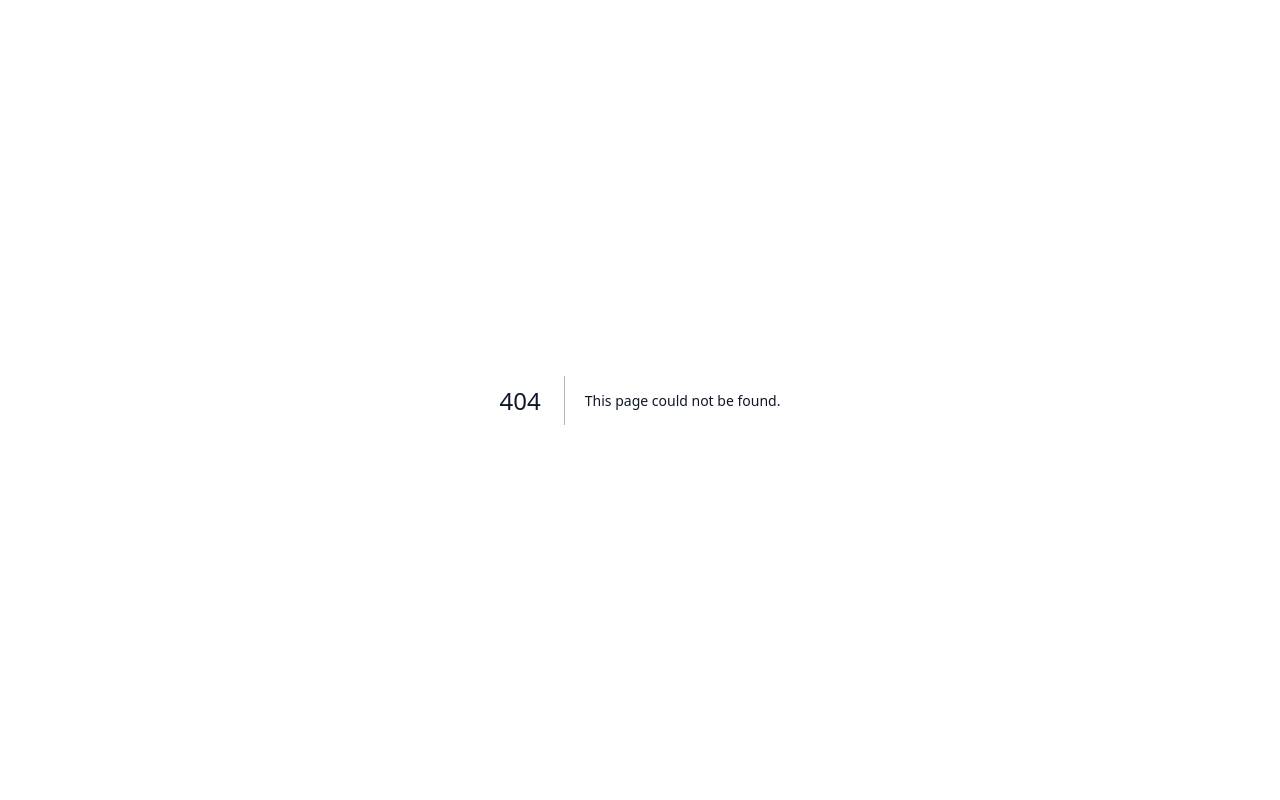
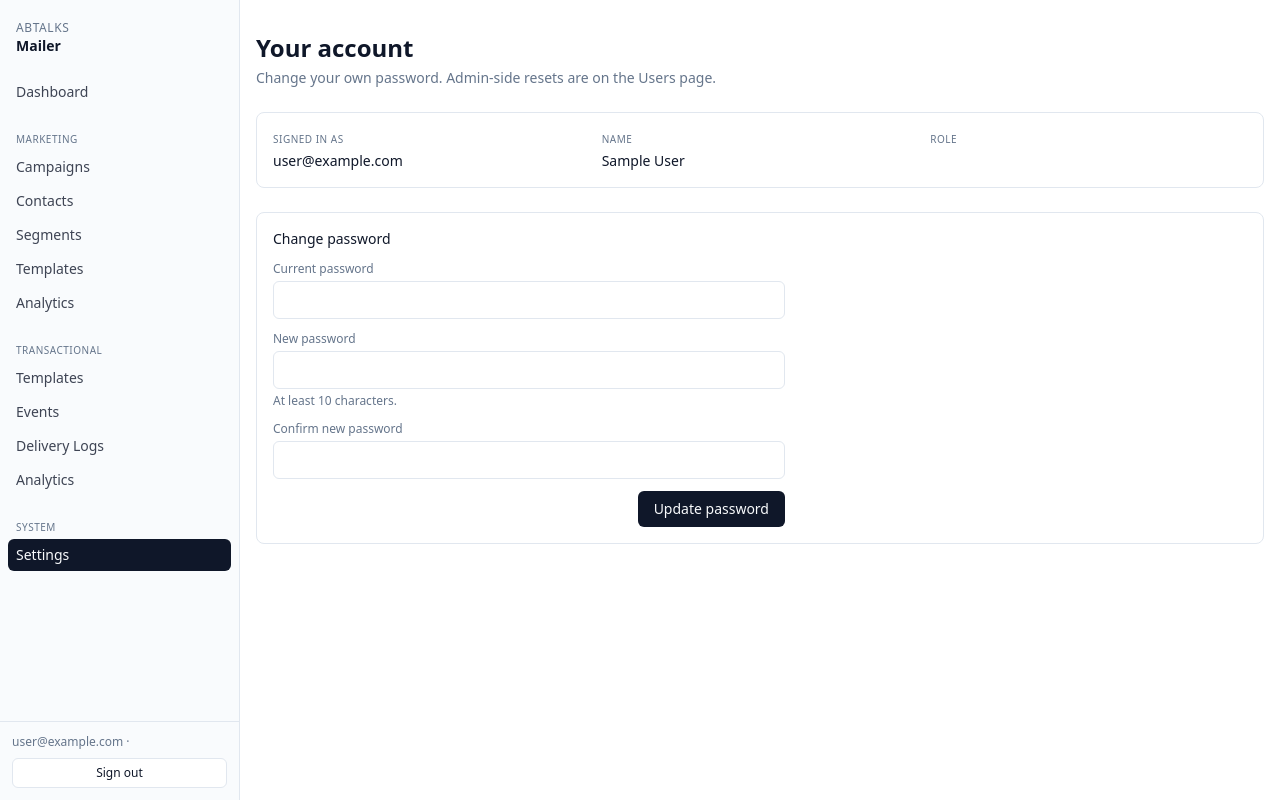
Before and after one commit to manuVrtti/ABT-mailer, a Next.js app: page /settings/account in a window 1280 px wide. Before the commit this address had no page. Built offline with nearby package versions, Linux system fonts and the light colour scheme; no server answers; sample sign-in values are in the browser's storage.

Commit message:
feat(settings): self-serve password change for signed-in users

```diff
--- /dev/null
+++ b/src/app/(app)/settings/account/_change-password.tsx
@@ -0,0 +1,93 @@
+"use client";
+
+import { useState, useTransition } from "react";
+import { Input, Label, Button } from "@/components/ui";
+import { changeMyPassword } from "./actions";
+
+export function ChangePasswordForm() {
+  const [pending, start] = useTransition();
+  const [message, setMessage] = useState<{ tone: "success" | "error"; text: string } | null>(null);
+  const [currentPassword, setCurrentPassword] = useState("");
+  const [newPassword, setNewPassword] = useState("");
+  const [confirm, setConfirm] = useState("");
+
+  function submit(e: React.FormEvent<HTMLFormElement>) {
+    e.preventDefault();
+    setMessage(null);
+    if (newPassword !== confirm) {
+      setMessage({ tone: "error", text: "New password and confirmation must match." });
+      return;
+    }
+    const fd = new FormData();
+    fd.set("currentPassword", currentPassword);
+    fd.set("newPassword", newPassword);
+    start(async () => {
+      const res = await changeMyPassword(fd);
+      if (res.ok) {
+        setMessage({ tone: "success", text: "Password updated." });
+        setCurrentPassword("");
+        setNewPassword("");
+        setConfirm("");
+      } else {
+        setMessage({ tone: "error", text: res.error });
+      }
+    });
+  }
+
+  return (
+    <form onSubmit={submit} className="grid grid-cols-1 gap-3 md:max-w-lg">
+      <div>
+        <Label htmlFor="currentPassword">Current password</Label>
+        <Input
+          id="currentPassword"
+          type="password"
+          autoComplete="current-password"
+          value={currentPassword}
+          onChange={(e) => setCurrentPassword(e.target.value)}
+          required
+        />
+      </div>
+      <div>
+        <Label htmlFor="newPassword">New password</Label>
+        <Input
+          id="newPassword"
+          type="password"
+          autoComplete="new-password"
+          minLength={10}
+          value={newPassword}
+          onChange={(e) => setNewPassword(e.target.value)}
+          required
+        />
+        <p className="mt-1 text-xs text-muted-foreground">At least 10 characters.</p>
+      </div>
+      <div>
+        <Label htmlFor="confirm">Confirm new password</Label>
+        <Input
+          id="confirm"
+          type="password"
+          autoComplete="new-password"
+          value={confirm}
+          onChange={(e) => setConfirm(e.target.value)}
+          required
+        />
+      </div>
+      {message && (
+        <p
+          className={
+            "rounded-md px-3 py-2 text-xs " +
+            (message.tone === "success"
+              ? "bg-green-100 text-green-800 dark:bg-green-900/40 dark:text-green-200"
+              : "bg-destructive/10 text-destructive")
+          }
+        >
+          {message.text}
+        </p>
+      )}
+      <div className="flex justify-end">
+        <Button type="submit" disabled={pending}>
+          {pending ? "Updating…" : "Update password"}
+        </Button>
+      </div>
+    </form>
+  );
+}
--- /dev/null
+++ b/src/app/(app)/settings/account/actions.ts
@@ -0,0 +1,47 @@
+"use server";
+
+import { revalidatePath } from "next/cache";
+import bcrypt from "bcryptjs";
+import { z } from "zod";
+import { db } from "@/lib/db";
+import { requireUser } from "@/lib/auth/session";
+
+const passwordSchema = z.object({
+  currentPassword: z.string().min(1),
+  newPassword: z.string().min(10, "New password must be at least 10 characters").max(200),
+});
+
+export type ChangePasswordResult = { ok: true } | { ok: false; error: string };
+
+export async function changeMyPassword(formData: FormData): Promise<ChangePasswordResult> {
+  const user = await requireUser();
+  const parsed = passwordSchema.safeParse({
+    currentPassword: formData.get("currentPassword"),
+    newPassword: formData.get("newPassword"),
+  });
+  if (!parsed.success) {
+    return { ok: false, error: parsed.error.issues[0]?.message ?? "Invalid input" };
+  }
+
+  const row = await db.user.findUnique({ where: { id: user.id }, select: { hashedPassword: true } });
+  if (!row) return { ok: false, error: "Account not found" };
+  const currentMatches = await bcrypt.compare(parsed.data.currentPassword, row.hashedPassword);
+  if (!currentMatches) return { ok: false, error: "Current password is incorrect" };
+
+  if (parsed.data.currentPassword === parsed.data.newPassword) {
+    return { ok: false, error: "New password must be different from current" };
+  }
+
+  const hashed = await bcrypt.hash(parsed.data.newPassword, 12);
+  await db.user.update({ where: { id: user.id }, data: { hashedPassword: hashed } });
+  await db.auditLog.create({
+    data: {
+      userId: user.id,
+      action: "user.change_password_self",
+      resource: `user:${user.id}`,
+      result: "success",
+    },
+  });
+  revalidatePath("/settings/account");
+  return { ok: true };
+}
--- /dev/null
+++ b/src/app/(app)/settings/account/page.tsx
@@ -0,0 +1,37 @@
+import { requireUser } from "@/lib/auth/session";
+import { PageHeader, Card } from "@/components/ui";
+import { ChangePasswordForm } from "./_change-password";
+
+export const metadata = { title: "Your account" };
+export const dynamic = "force-dynamic";
+
+export default async function AccountPage() {
+  const user = await requireUser();
+  return (
+    <div className="space-y-6">
+      <PageHeader title="Your account" description="Change your own password. Admin-side resets are on the Users page." />
+
+      <Card>
+        <div className="grid grid-cols-1 gap-3 text-sm md:grid-cols-3">
+          <div>
+            <div className="text-[10px] uppercase tracking-wider text-muted-foreground">Signed in as</div>
+            <div className="mt-0.5">{user.email}</div>
+          </div>
+          <div>
+            <div className="text-[10px] uppercase tracking-wider text-muted-foreground">Name</div>
+            <div className="mt-0.5">{user.name ?? "—"}</div>
+          </div>
+          <div>
+            <div className="text-[10px] uppercase tracking-wider text-muted-foreground">Role</div>
+            <div className="mt-0.5">{user.role}</div>
+          </div>
+        </div>
+      </Card>
+
+      <Card>
+        <div className="mb-3 text-sm font-medium">Change password</div>
+        <ChangePasswordForm />
+      </Card>
+    </div>
+  );
+}
```
